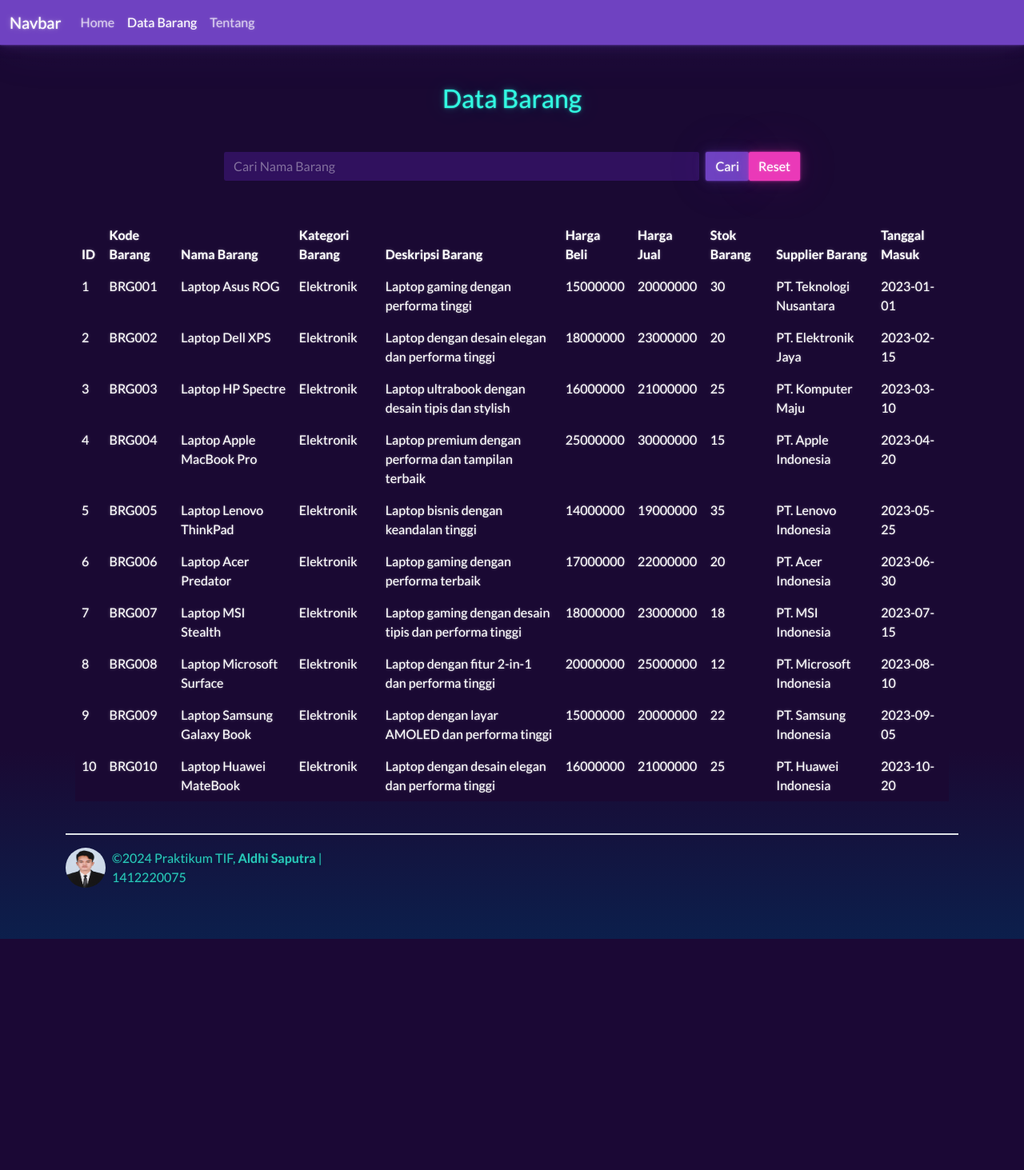
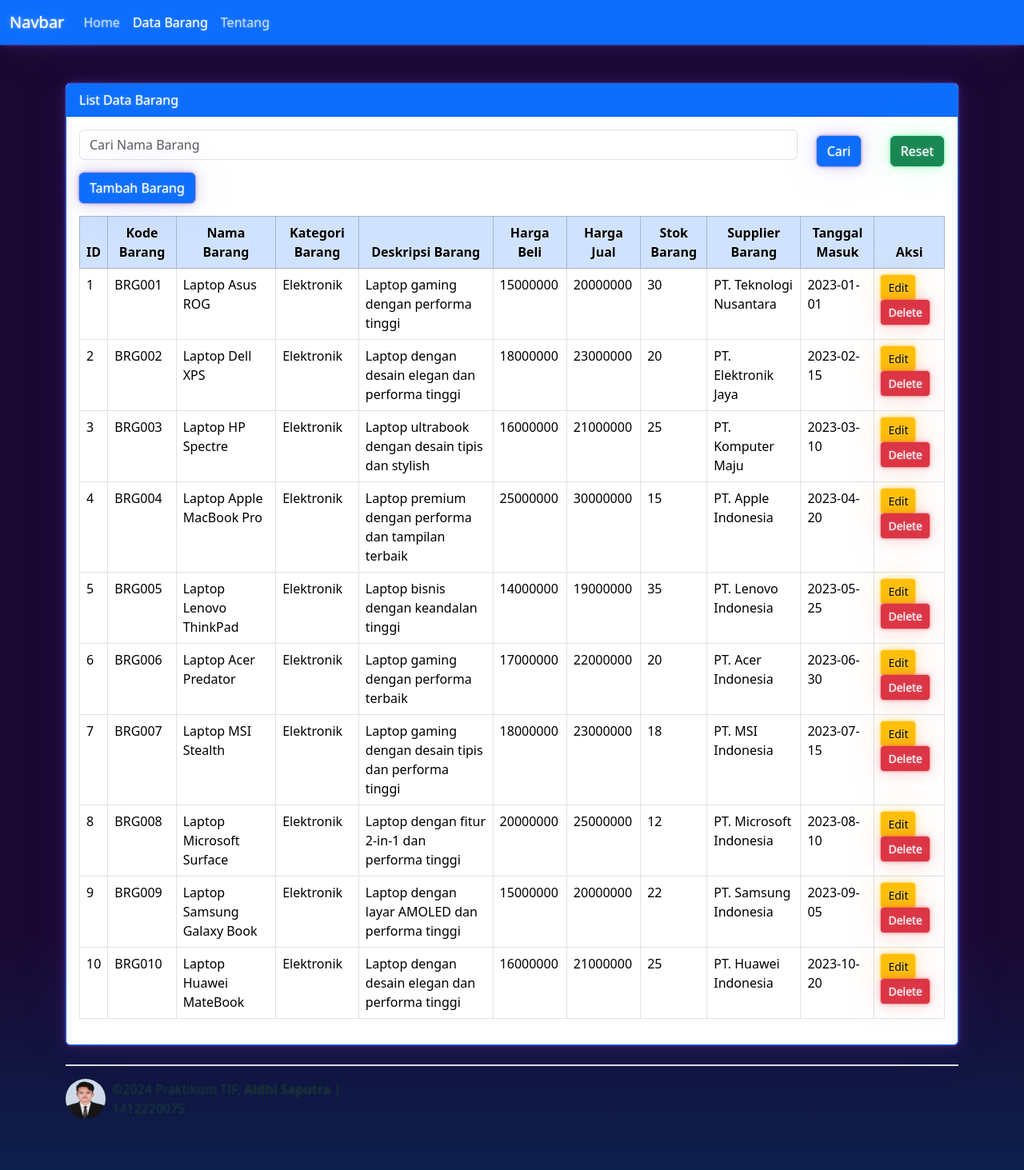
Before and after one commit to Aldhisaputra/tugas-5, a CodeIgniter app: page /tugas-5/index.php/barang/index in a window 1280 px wide. Shown: the whole page at 80% size. Before the commit the page ends 1174 px from the top, so only its background shows below. Run offline with CodeIgniter, Linux system fonts and the light colour scheme; data comes from the database, SQL or seed files in the repository; some libraries are stand-ins or nearby versions.

Commit message:
menambahkan code controller barang dan list barang

```diff
--- a/application/config/config.php
+++ b/application/config/config.php
@@ -23,7 +23,7 @@ defined('BASEPATH') OR exit('No direct script access allowed');
 | a PHP script and you can easily do that on your own.
 |
 */
-$config['base_url'] = 'http://localhost/tugas-3&4/';
+$config['base_url'] = 'http://localhost/tugas-5/';
 
 /*
 |--------------------------------------------------------------------------
--- a/application/controllers/Barang.php
+++ b/application/controllers/Barang.php
@@ -5,8 +5,9 @@ class Barang extends CI_Controller {
 
     public function __construct() {
         parent::__construct();
-        // Load model and URL helper
+        // Load model, session library, and URL helper
         $this->load->model('Barang_model');
+        $this->load->library('session'); // Memuat library session
         $this->load->helper('url');
     }
 
@@ -20,7 +21,6 @@ class Barang extends CI_Controller {
         $data['content'] = $this->load->view('barang/list_barang', $data, true);
         $this->load->view('template/template', $data);
     }
-
 
     public function search_barang() {
         // Get search keyword from POST request
@@ -37,7 +37,6 @@ class Barang extends CI_Controller {
         $this->load->view('template/template', $data);
     }
 
-    /*
     public function create_barang() {
         $this->form_validation->set_rules('kode_barang', 'Kode Barang', 'required', [
             'required' => 'Kolom %s wajib diisi.'
@@ -170,8 +169,5 @@ class Barang extends CI_Controller {
         }
         redirect('barang/data_barang');
     }
-
-        */
-
-
 }
+?>
--- a/application/views/barang/list_barang.php
+++ b/application/views/barang/list_barang.php
@@ -1,39 +1,62 @@
 <!DOCTYPE html>
 <html lang="en">
 
+<head>
+    <meta charset="UTF-8">
+    <meta name="viewport" content="width=device-width, initial-scale=1.0">
+    <title>List Data Barang</title>
+    <link rel="stylesheet" href="assets/bootstrap.min.css">
+</head>
 
 <body>
-    <h2 align="center">Data Barang</h2>
-    <div class="container mt-5">
+    <div class="card border border-primary">
+        <div class="card-header bg-primary text-white">List Data Barang</div>
+        <div class="card-body">
+            <div class="button-container">
+                <form action="<?php echo site_url('barang/search_barang'); ?>" method="post">
                     <div class="row">
-            <div class="col-lg-8 mx-auto">
-                <form action="<?php echo site_url('barang/search_barang'); ?>" method="post" class="d-flex justify-content-center">
-                    <input type="text" name="keyword" placeholder="Cari Nama Barang" class="form-control me-2">
-                    <button type="submit" class="btn btn-primary">Cari</button>
-                    <button onclick="window.location.href='<?php echo base_url('barang'); ?>'" type="button"
-                        class="btn btn-secondary">Reset</button>
-                </form>
+                        <div class="col-md-10 col-sm-8">
+                            <input class="form-control" type="text" value="<?php echo isset($keyword) ? $keyword : ''; ?>" name="keyword" placeholder="Cari Nama Barang">
+                        </div>
+                        <div class="col-md-1 col-sm-2">
+                            <button class="btn btn-primary mt-2 btn-block" type="submit">Cari</button>
+                        </div>
+                        <div class="col-md-1 col-sm-2">
+                            <button class="btn btn-success mt-2 btn-block" onclick="window.location.href='<?php echo base_url('barang'); ?>'" type="button">Reset</button>
                         </div>
                     </div>
-        <div class="row mt-5">
-            <div class="col-lg-12">
-                <table class="table">
+                </form>
+                <button class="btn btn-primary mt-2" onclick="window.location.href='<?php echo base_url('barang/create_barang'); ?>'">Tambah Barang</button>
+            </div>
+            <?php if ($this->session->flashdata('success')) : ?>
+                <div class="alert alert-success mt-3" role="alert">
+                    <?php echo $this->session->flashdata('success'); ?>
+                </div>
+            <?php endif; ?>
+            <?php if ($this->session->flashdata('error')) : ?>
+                <div class="alert alert-danger mt-3" role="alert">
+                    <?php echo $this->session->flashdata('error'); ?>
+                </div>
+            <?php endif; ?>
+            <div class="table-responsive">
+                <table class="table table-bordered table-hover mt-3">
                     <thead>
-                        <tr>
-                            <th>ID</th>
-                            <th>Kode Barang</th>
-                            <th>Nama Barang</th>
-                            <th>Kategori Barang</th>
-                            <th>Deskripsi Barang</th>
-                            <th>Harga Beli</th>
-                            <th>Harga Jual</th>
-                            <th>Stok Barang</th>
-                            <th>Supplier Barang</th>
-                            <th>Tanggal Masuk</th>
+                        <tr class="table-primary">
+                            <th class="text-center">ID</th>
+                            <th class="text-center">Kode Barang</th>
+                            <th class="text-center">Nama Barang</th>
+                            <th class="text-center">Kategori Barang</th>
+                            <th class="text-center">Deskripsi Barang</th>
+                            <th class="text-center">Harga Beli</th>
+                            <th class="text-center">Harga Jual</th>
+                            <th class="text-center">Stok Barang</th>
+                            <th class="text-center">Supplier Barang</th>
+                            <th class="text-center">Tanggal Masuk</th>
+                            <th class="text-center">Aksi</th>
                         </tr>
                     </thead>
+                    <?php foreach ($barang as $brg) { ?>
                         <tbody>
-                        <?php foreach ($barang as $brg) { ?>
                             <tr>
                                 <td><?php echo $brg['id']; ?></td>
                                 <td><?php echo $brg['kode_barang']; ?></td>
@@ -45,9 +68,13 @@
                                 <td><?php echo $brg['stok_barang']; ?></td>
                                 <td><?php echo $brg['supplier_barang']; ?></td>
                                 <td><?php echo $brg['tanggal_masuk']; ?></td>
+                                <td>
+                                    <a href="<?php echo site_url('barang/edit_barang/' . $brg['id']); ?>" class="btn btn-warning btn-sm">Edit</a>
+                                    <a href="<?php echo site_url('barang/delete_barang/' . $brg['id']); ?>" class="btn btn-danger btn-sm" onclick="return confirm('Apakah Anda yakin ingin menghapus data ini?')">Delete</a>
+                                </td>
                             </tr>
+                        </tbody>
                     <?php } ?>
-                    </tbody>
                 </table>
             </div>
         </div>
```
Also changed, not shown: 1 other file. Lines whose indentation alone changed are shown as unchanged.
